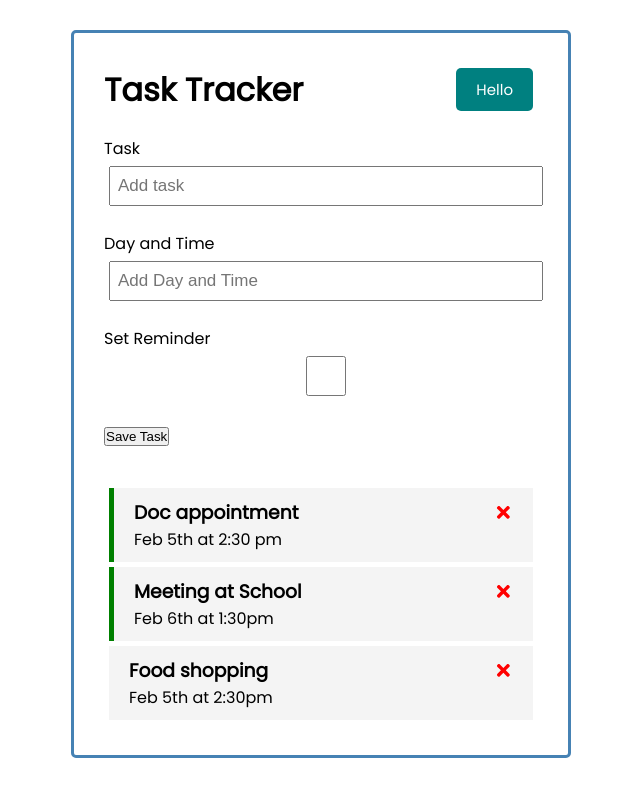
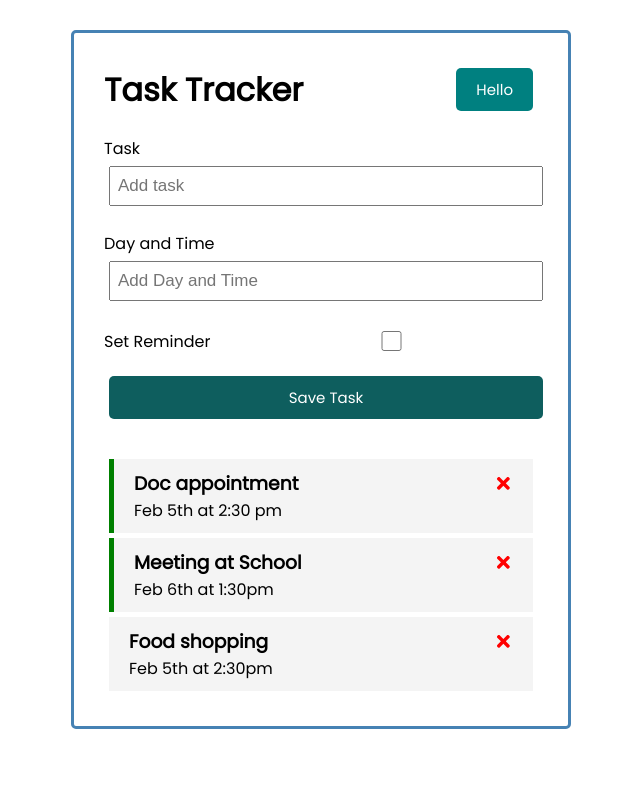
Before and after one commit to StringAna/react-task-tracker, a React (Create React App) app: page / in a window 1280 px wide. Shown: the top 796 px of the page, without its empty margins (319-959 px from the left). Built offline with nearby package versions, Linux system fonts and the light colour scheme.

Commit message:
added state for text,day,reminder separately

```diff
--- a/src/components/AddTask.js
+++ b/src/components/AddTask.js
@@ -1,21 +1,38 @@
-import React from "react";
+import { useState } from "react";
 
 const AddTask = () => {
+  const [text, settext] = useState("");
+  const [day, setday] = useState("");
+  const [reminder, setreminder] = useState(false);
   return (
     <form className="add-form">
       <div className="form-control">
         <label>Task</label>
-        <input type="text" placeholder="Add task" />
+        <input
+          type="text"
+          placeholder="Add task"
+          value={text}
+          onChange={(e) => settext(e.target.value)}
+        />
       </div>
       <div className="form-control">
         <label>Day and Time</label>
-        <input type="text" placeholder="Add Day and Time" />
+        <input
+          type="text"
+          placeholder="Add Day and Time"
+          value={day}
+          onChange={(e) => setday(e.target.value)}
+        />
       </div>
-      <div className="form-control">
+      <div className="form-control form-control-check">
         <label>Set Reminder</label>
-        <input type="checkbox" />
+        <input
+          type="checkbox"
+          value={reminder}
+          onChange={(e) => setreminder(e.currentTarget.checked)}
+        />
       </div>
-      <input type="submit" value="Save Task" />
+      <input type="submit" value="Save Task" className="btn btn-block" />
     </form>
   );
 };
--- a/src/styles/index.css
+++ b/src/styles/index.css
@@ -95,6 +95,7 @@
   display: flex;
   align-items: center;
   justify-content: space-between;
+  box-shadow: rgb(71, 233, 98);
 }
 
 .form-control-check label {
```
